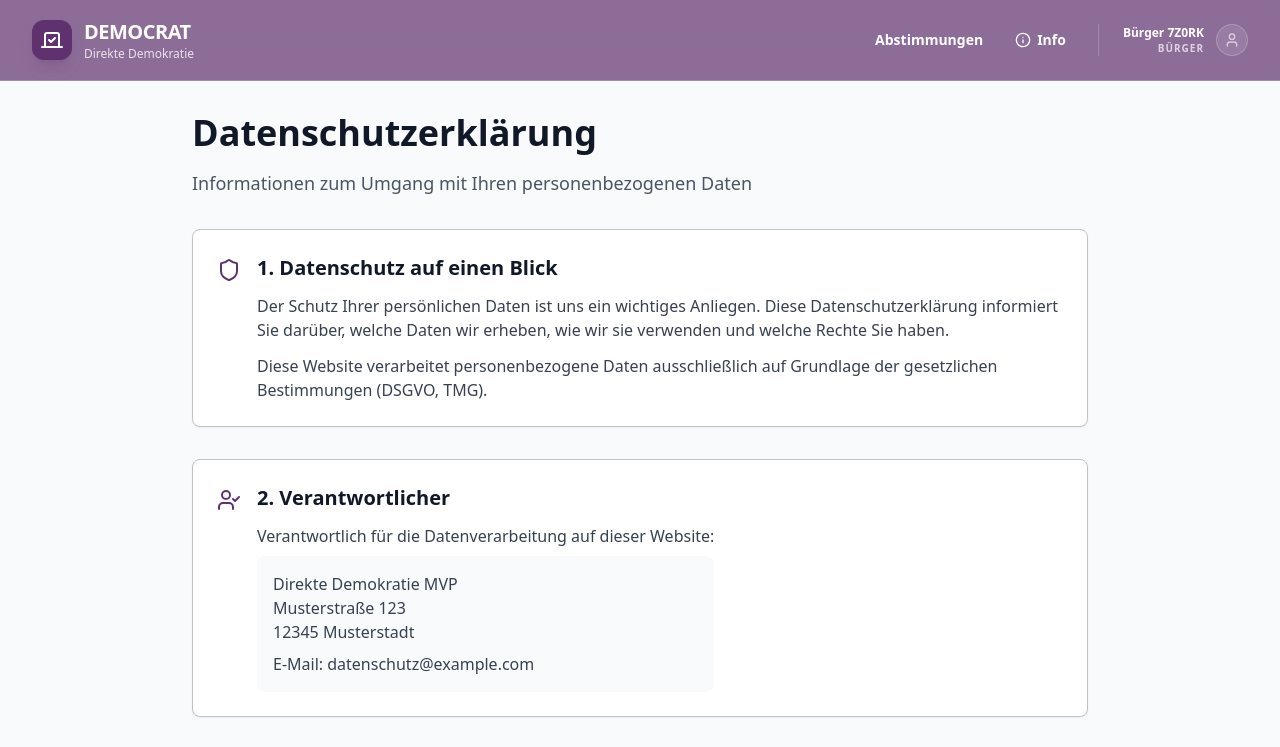
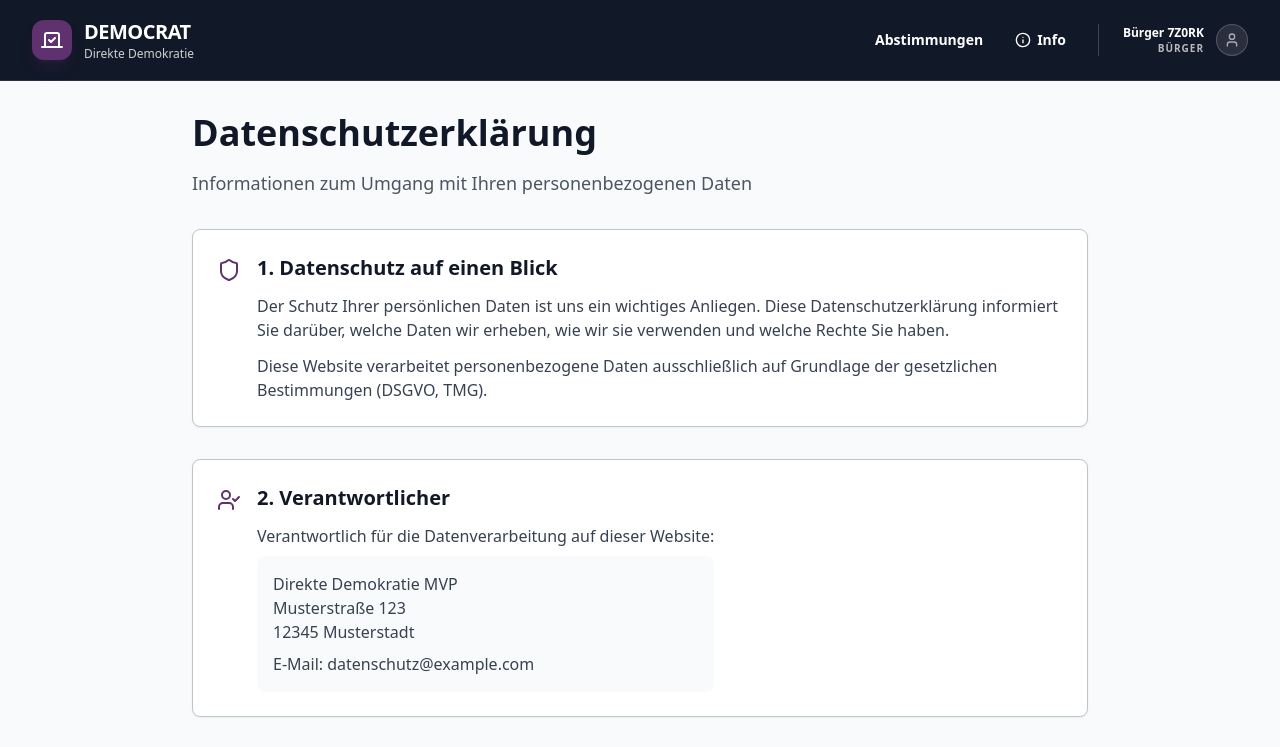
Before and after one commit to Seakuh/DEMOCRAT-FRONTEND, a React (Vite) app: page /datenschutz in a window 1280 px wide. Shown: the top 747 px of the page. Built offline with nearby package versions, Linux system fonts and the light colour scheme; no server answers.

Commit message:
add bg 9000

```diff
--- a/src/components/AppShell.tsx
+++ b/src/components/AppShell.tsx
@@ -77,7 +77,7 @@ export function AppShell({ children }: AppShellProps) {
 
         {/* Mobile Navigation */}
         {isMobileMenuOpen && (
-          <div className="md:hidden bg-primary border-b border-white/10 animate-in slide-in-from-top duration-200">
+          <div className="md:hidden bg-gray-900 border-b border-white/10 animate-in slide-in-from-top duration-200">
             <div className="px-4 pt-2 pb-6 space-y-1">
               <Link
                 to="/"
--- a/src/index.css
+++ b/src/index.css
@@ -4,10 +4,10 @@
 
 @layer components {
   .glass-header {
-    @apply bg-primary/70 backdrop-blur-md border-b border-white/20 sticky top-0 z-50 transition-all duration-300;
+    @apply bg-gray-900 backdrop-blur-md border-b border-white/10 sticky top-0 z-50 transition-all duration-300;
   }
 
   .glass-header-scrolled {
-    @apply bg-primary/90 shadow-sm;
+    @apply bg-gray-900/95 shadow-sm;
   }
 }
```
